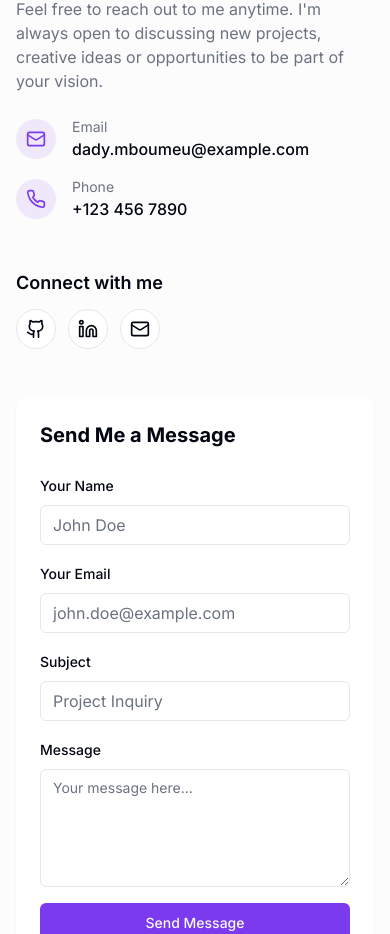
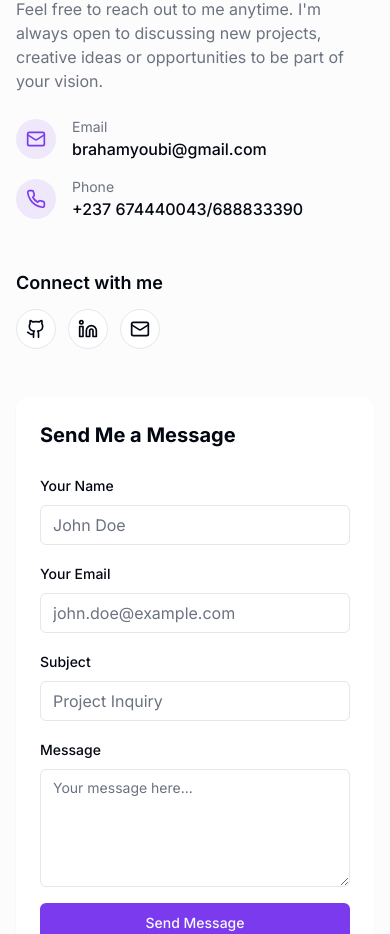
Before and after one commit to Branhamyoubi23/dady-portfolio-evolve, a React (Vite) app: page / in a window 390 px wide. Shown: the part 9215-10149 px from the top of the page. Built offline with nearby package versions, Linux system fonts and the light colour scheme.

Commit message:
Update contact information
Updated email, phone number, and GitHub username in the contact section.

```diff
--- a/src/components/ContactSection.tsx
+++ b/src/components/ContactSection.tsx
@@ -73,7 +73,7 @@ const ContactSection = () => {
                 </div>
                 <div>
                   <p className="text-sm text-muted-foreground">Email</p>
-                  <p className="font-medium">dady.mboumeu@example.com</p>
+                  <p className="font-medium">brahamyoubi@gmail.com</p>
                 </div>
               </div>
 
@@ -83,7 +83,7 @@ const ContactSection = () => {
                 </div>
                 <div>
                   <p className="text-sm text-muted-foreground">Phone</p>
-                  <p className="font-medium">+123 456 7890</p>
+                  <p className="font-medium">+237 674440043/688833390</p>
                 </div>
               </div>
             </div>
@@ -92,7 +92,7 @@ const ContactSection = () => {
               <h4 className="text-lg font-semibold mb-3">Connect with me</h4>
               <div className="flex gap-3">
                 <a
-                  href="https://github.com"
+                  href="https://github.com/branhamyoub23"
                   target="_blank"
                   rel="noopener noreferrer"
                   className="w-10 h-10 rounded-full bg-card border border-border flex items-center justify-center hover:bg-primary hover:text-white transition-colors"
@@ -110,7 +110,7 @@ const ContactSection = () => {
                   <Linkedin className="h-5 w-5" />
                 </a>
                 <a
-                  href="mailto:dady.mboumeu@example.com"
+                  href="mailto:brahamyoubi@gmail.com"
                   className="w-10 h-10 rounded-full bg-card border border-border flex items-center justify-center hover:bg-primary hover:text-white transition-colors"
                   aria-label="Email"
                 >
--- a/src/components/Footer.tsx
+++ b/src/components/Footer.tsx
@@ -24,7 +24,7 @@ const Footer = () => {
           <div className="flex flex-col items-center md:items-end">
             <div className="flex space-x-3 mb-3">
               <a
-                href="https://github.com"
+                href="https://github.com/branhamyoub23"
                 target="_blank"
                 rel="noopener noreferrer"
                 className="w-9 h-9 rounded-full bg-secondary flex items-center justify-center hover:bg-primary hover:text-white transition-colors"
@@ -42,7 +42,7 @@ const Footer = () => {
                 <Linkedin className="h-4 w-4" />
               </a>
               <a
-                href="mailto:dady.mboumeu@example.com"
+                href="mailto:brahamyoubi@gmail.com"
                 className="w-9 h-9 rounded-full bg-secondary flex items-center justify-center hover:bg-primary hover:text-white transition-colors"
                 aria-label="Email"
               >
```
